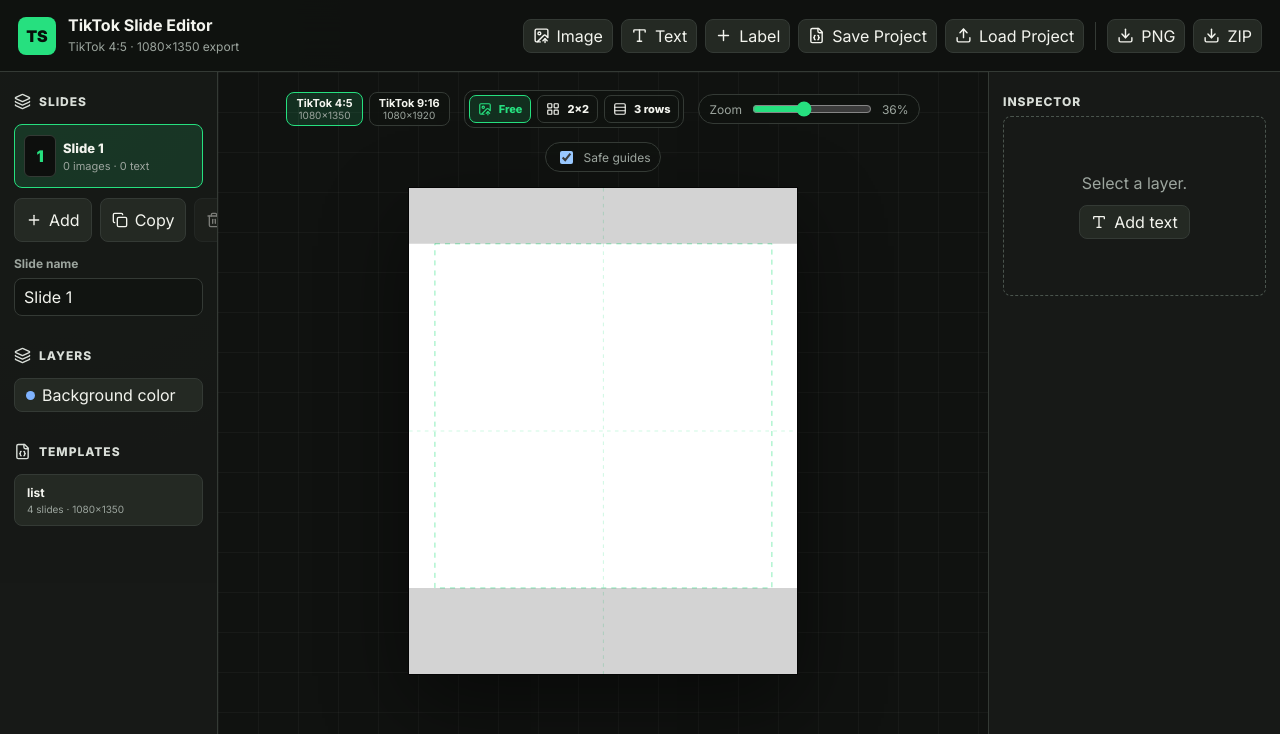
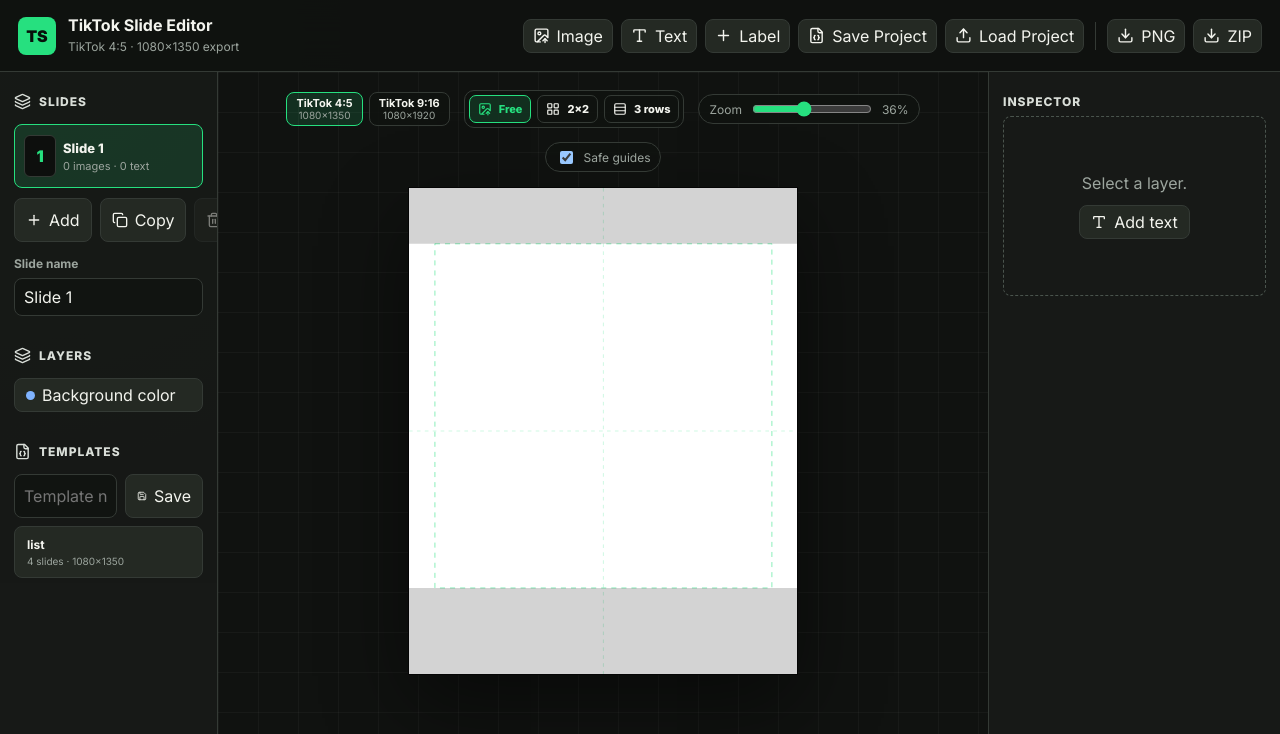
Before and after one commit to taewoongheo/marketing-loop, a React (Vite) app in the folder renderer/slideshow/: page / in a window 1280 px wide. Shown: the top 734 px of the page. Built offline with nearby package versions, Linux system fonts and the light colour scheme.

Commit message:
fix: restore slideshow template export

```diff
--- a/renderer/slideshow/src/App.tsx
+++ b/renderer/slideshow/src/App.tsx
@@ -14,6 +14,7 @@ import {
   Lock,
   Plus,
   Rows3,
+  Save,
   Trash2,
   Type,
   Underline,
@@ -42,6 +43,7 @@ import {
   normalizeSlideBackground,
   normalizeSlideLayer,
   normalizeTextLayer,
+  slideToTemplateSlide,
   isTextRangeUnderlined,
   toggleUnderlineMark,
   uid,
@@ -54,6 +56,7 @@ import {
   type Slide,
   type SlideLayerModel,
   type TemplateEditableProperty,
+  type TemplateFile,
   type TextLayerModel,
 } from "./editorModel";
 import { normalizeProjectFile } from "./projectIO";
@@ -411,6 +414,15 @@ const getDatePrefix = () => {
   const month = String(date.getMonth() + 1).padStart(2, "0");
   const day = String(date.getDate()).padStart(2, "0");
   return `${year}-${month}-${day}`;
+};
+
+const getTemplateFileName = (name: string) => {
+  const slug = name
+    .trim()
+    .toLowerCase()
+    .replace(/[^a-z0-9]+/g, "-")
+    .replace(/^-+|-+$/g, "");
+  return `${slug || "template"}.json`;
 };
 
 function TextLayerNode({
@@ -795,6 +807,7 @@ export default function App() {
   const [isExporting, setIsExporting] = useState(false);
   const [isImageDragging, setIsImageDragging] = useState(false);
   const [imageUploadMode, setImageUploadMode] = useState<ImageUploadMode>("free");
+  const [templateName, setTemplateName] = useState("");
   const [draggingSlideId, setDraggingSlideId] = useState<string | null>(null);
   const [dragOverSlideId, setDragOverSlideId] = useState<string | null>(null);
   const [draggingLayerId, setDraggingLayerId] = useState<string | null>(null);
@@ -1347,6 +1360,19 @@ export default function App() {
       slides,
     };
     downloadTextFile(`${getDatePrefix()}-tiktok-slide-project.json`, JSON.stringify(project, null, 2));
+  };
+
+  const exportTemplate = () => {
+    const name = templateName.trim() || selectedSlide.name.trim() || "Untitled template";
+    const template: TemplateFile = {
+      type: "tiktok-slide-template",
+      version: 2,
+      name,
+      preset: makePreset(selectedCanvas),
+      slides: slides.map(slideToTemplateSlide),
+    };
+    setTemplateName(name);
+    downloadTextFile(getTemplateFileName(name), JSON.stringify(template, null, 2));
   };
 
   const importProject = async (file?: File) => {
@@ -1596,6 +1622,18 @@ export default function App() {
           <div className="panel-title template-title">
             <FileJson size={17} />
             Templates
+          </div>
+          <div className="template-save-box">
+            <input
+              value={templateName}
+              aria-label="Template name"
+              placeholder="Template name"
+              onChange={(event) => setTemplateName(event.target.value)}
+            />
+            <button title="Download all slides as a template" onClick={exportTemplate}>
+              <Save size={16} />
+              Save
+            </button>
           </div>
           <button
             className="template-card"
--- a/renderer/slideshow/src/editorModel.ts
+++ b/renderer/slideshow/src/editorModel.ts
@@ -151,6 +151,16 @@ export type ProjectFile = {
   version: 2;
   preset: CanvasPreset;
   slides: Slide[];
+};
+
+export type TemplateSlide = Omit<Slide, "id"> & { id?: string };
+
+export type TemplateFile = {
+  type: "tiktok-slide-template";
+  version: 2;
+  name: string;
+  preset: ProjectFile["preset"];
+  slides: TemplateSlide[];
 };
 
 export type Selection = "background" | string | null;
@@ -506,6 +516,13 @@ export const normalizeSlideLayer = (layer: unknown, resetId = true): SlideLayerM
   return normalizeTextLayer(isRecord(layer) ? (layer as Partial<TextLayerModel>) : {}, resetId);
 };
 
+export const slideToTemplateSlide = (slide: Slide): TemplateSlide => ({
+  name: slide.name,
+  canvas: normalizeCanvasPreset(slide.canvas),
+  background: normalizeSlideBackground(slide.background),
+  layers: slide.layers.map((layer) => ({ ...layer })),
+});
+
 export const makePreset = (preset = DEFAULT_CANVAS_PRESET): ProjectFile["preset"] => normalizeCanvasPreset(preset);
 
 export function calculateCover(naturalWidth: number, naturalHeight: number, canvas: CanvasPreset) {
--- a/renderer/slideshow/src/styles.css
+++ b/renderer/slideshow/src/styles.css
@@ -288,6 +288,17 @@ p {
 
 .template-title {
   margin-top: 24px;
+}
+
+.template-save-box {
+  display: grid;
+  grid-template-columns: minmax(0, 1fr) 78px;
+  gap: 8px;
+  margin-top: 8px;
+}
+
+.template-save-box button {
+  min-height: 44px;
 }
 
 .template-card {
```
Also changed, not shown: 1 other file (tests, documents, lock files or other folders).
